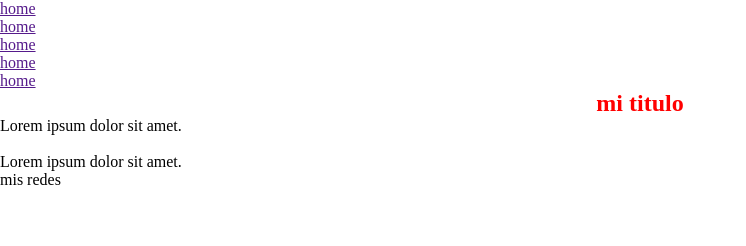
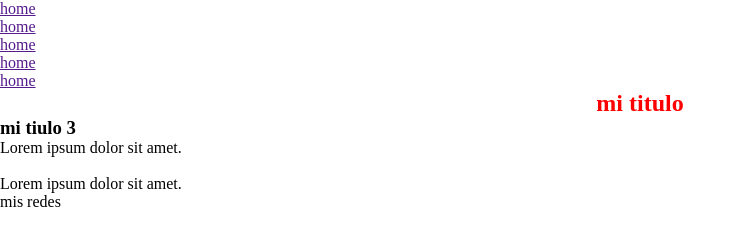
Before and after one commit to francop11/53800, a plain HTML site: page index.html in a window 1280 px wide. Shown: the whole page, without its empty margins (0-746 px from the left). Drawn offline with Linux system fonts and the light colour scheme.

Commit message:
afrefo otro titulo

```diff
--- a/index.html
+++ b/index.html
@@ -21,6 +21,7 @@
     <main>
         <article>
             <h2>mi titulo</h2>
+            <h3>mi tiulo 3</h3>
             <p>Lorem ipsum dolor sit amet.</p>
             <img src="../clase2-primeros pasos en html/barco.jpg" alt="">
         </article>
```
